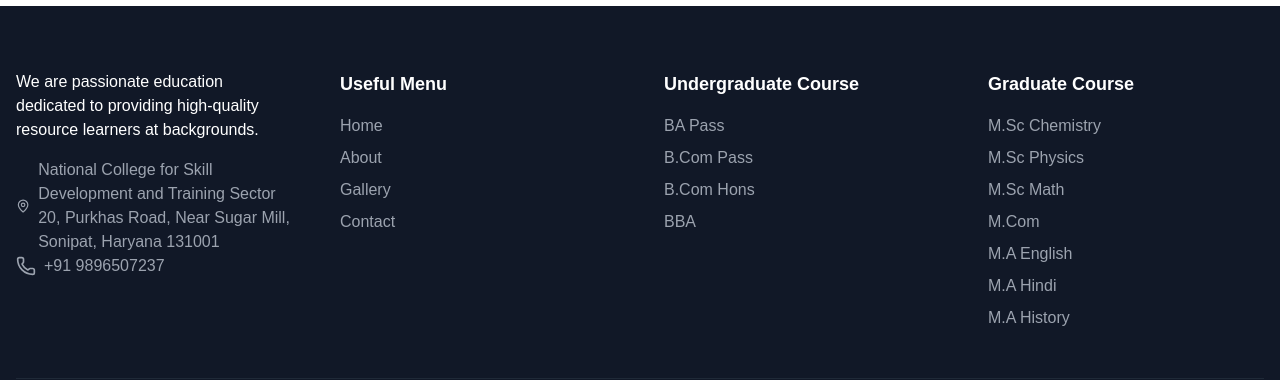
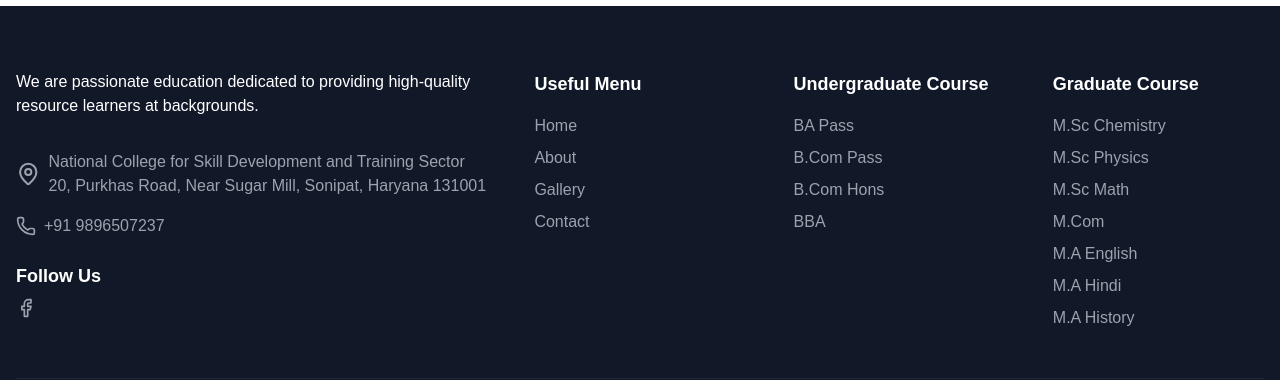
Before and after one commit to ISHANTBHATT/NCSDT, a Next.js app: page / in a window 1280 px wide. Shown: the part 5405-5785 px from the top of the page. Built offline with nearby package versions, Linux system fonts and the light colour scheme.

Commit message:
changes:- socials added

```diff
--- a/src/app/Components/Footer.jsx
+++ b/src/app/Components/Footer.jsx
@@ -1,4 +1,4 @@
-import { MapPin, Phone } from "lucide-react";
+import { Facebook, MapPin, Phone } from "lucide-react";
 import Link from "next/link";
 
 export default function Footer() {
@@ -26,8 +26,8 @@
   return (
     <footer className="bg-gray-900 text-white pt-16 pb-8">
       <div className="container mx-auto px-4">
-        <div className="grid grid-cols-1 md:grid-cols-2 lg:grid-cols-4 gap-12 mb-12">
-          <div>
+        <div className="grid grid-cols-1 md:grid-cols-2 lg:grid-cols-5 gap-12 mb-12">
+          <div className="flex flex-col gap-4 col-span-2">
             <p className="mb-4">
               We are passionate education dedicated to providing high-quality
               resource learners at backgrounds.
@@ -42,6 +42,15 @@
             <div className="flex items-center gap-2 text-gray-400">
               <Phone className="w-5 h-5" />
               <span>+91 9896507237</span>
+            </div>
+            <div className="mt-2">
+              <h3 className="text-lg font-semibold mb-2">Follow Us</h3>
+              <Link
+                href="https://www.facebook.com/people/National-College-for-Skill-Development-and-Training/61576977344150/"
+                target="_blank"
+              >
+                <Facebook className="w-5 h-5 text-gray-400 hover:text-white cursor-pointer" />
+              </Link>
             </div>
           </div>
 
```
